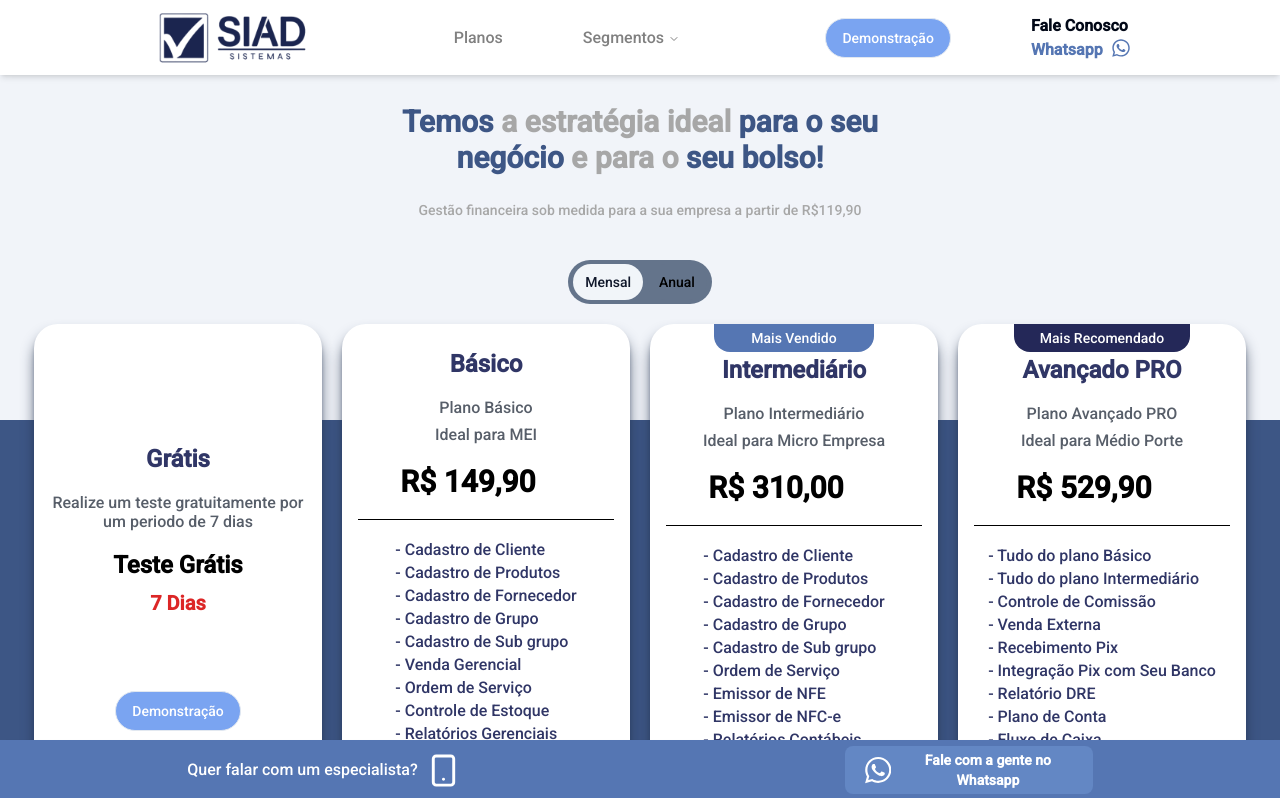
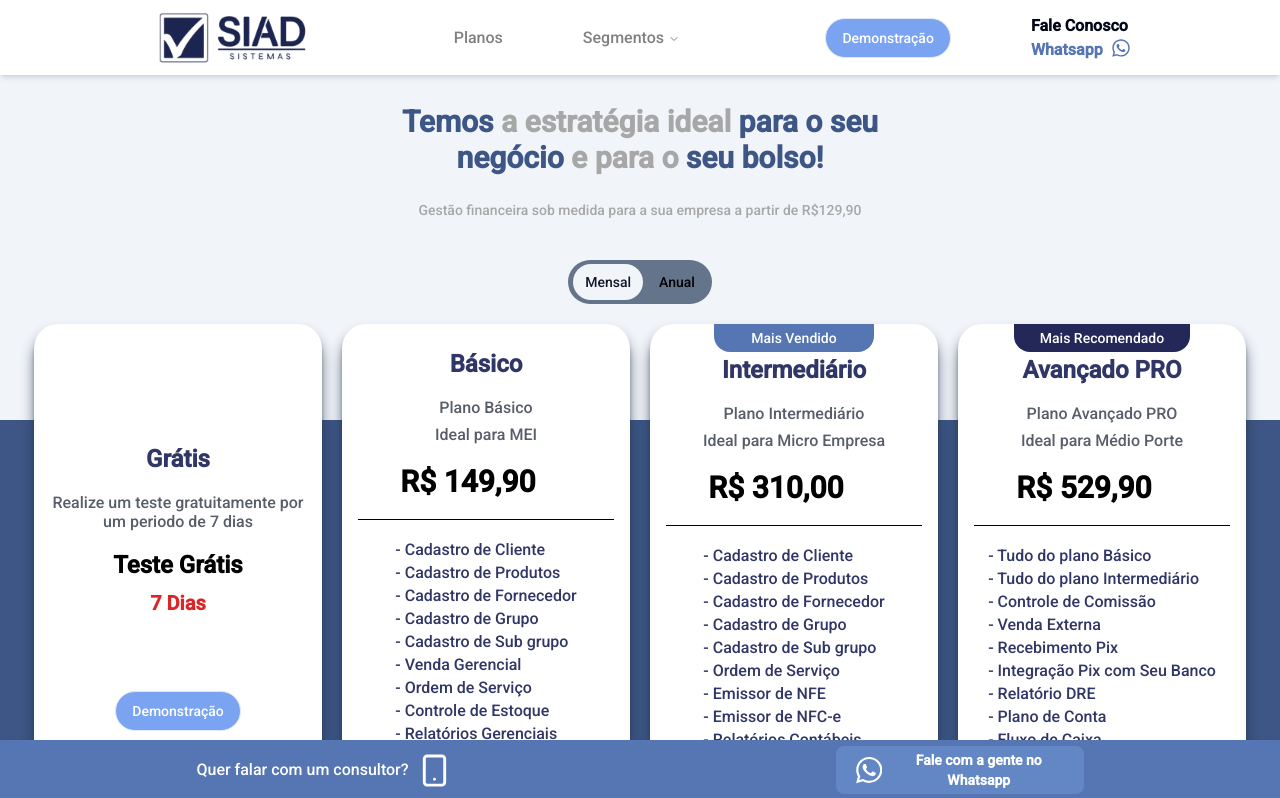
Before and after one commit to EvaldoFerreiraMoreira/site-siad, a Next.js app: page /planos in a window 1280 px wide. Shown: the top 798 px of the page. Built offline with nearby package versions, Linux system fonts and the light colour scheme.

Commit message:
Changes Today

```diff
--- a/src/app/(Home)/components/componentsMobile/CarrosselInfoMonbile.tsx
+++ b/src/app/(Home)/components/componentsMobile/CarrosselInfoMonbile.tsx
@@ -77,7 +77,7 @@ const CarrosselInfoMobile = () => {
         <div className='flex flex-col h-auto'>
             <div className='flex flex-col text-xl items-center text-center my-6 font-bold text-white'>
                 <h1>Temos a estratégia ideal para o seu negócio e para o seu bolso!</h1>
-                <p className='text-sm mt-2'>Gestão financeira sob medida para a sua empresa a partir de R$119,90</p>
+                <p className='text-sm mt-2'>Gestão financeira sob medida para a sua empresa a partir de R$129,90</p>
             </div>
             <div className="z-0">
                 <AliceCarousel
--- a/src/app/(Home)/components/componentsMobile/MobilePresentationMobile.tsx
+++ b/src/app/(Home)/components/componentsMobile/MobilePresentationMobile.tsx
@@ -18,19 +18,19 @@ const MobilePresentationMobile = () => {
                     <ul className="w-full justify-start gap-2" >
                         <li className="flex gap-1 ">
                             <Smartphone size={25} />
-                            <p> Melhor horário das vendas</p>
+                            <p>Melhor horário das vendas</p>
                         </li>
                         <li className="flex gap-1 mt-2">
                             <Smartphone size={25} />
-                            <p>mês a mês</p>
+                            <p>Mês a mês</p>
                         </li>
                         <li className="flex gap-1 mt-2">
                             <Smartphone size={25} />
-                            <p>pranking de vendas</p>
+                            <p>Ranking de vendas</p>
                         </li>
                         <li className="flex gap-1 mt-2" >
                             <Smartphone size={30} />
-                            <p>formas de pagamentos e vendedores</p>
+                            <p>Formas de pagamentos e vendedores</p>
                         </li>
                     </ul>
                 </div>
--- a/src/app/(Home)/components/componentsWeb/CarrosselInfoWeb.tsx
+++ b/src/app/(Home)/components/componentsWeb/CarrosselInfoWeb.tsx
@@ -71,7 +71,7 @@ const CarrosselInfoWeb = () => {
         <div className='flex flex-col h-auto items-center'>
             <div className='flex flex-col text-4xl text-center gap-3 w-1/2 my-8 font-bold text-white'>
                 <h1>Temos a estratégia ideal para o seu negócio e para o seu bolso!</h1>
-                <p className='text-base mt-2'>Gestão financeira sob medida para a sua empresa a partir de R$119,90</p>
+                <p className='text-base mt-2'>Gestão financeira sob medida para a sua empresa a partir de R$129,90</p>
             </div>
 
             <AliceCarousel
--- a/src/app/(Home)/components/componentsWeb/MobilePresentationWeb.tsx
+++ b/src/app/(Home)/components/componentsWeb/MobilePresentationWeb.tsx
@@ -22,15 +22,15 @@ const MobilePresentationWeb = () => {
                         </li>
                         <li className="flex gap-1 mt-2">
                             <Smartphone size={25} />
-                            <p>mês a mês</p>
+                            <p>Mês a mês</p>
                         </li>
                         <li className="flex gap-1 mt-2">
                             <Smartphone size={25} />
-                            <p>pranking de vendas</p>
+                            <p>Ranking de vendas</p>
                         </li>
                         <li className="flex gap-1 mt-2" >
                             <Smartphone size={25} />
-                            <p>formas de pagamentos e vendedores</p>
+                            <p>Formas de pagamentos e vendedores</p>
                         </li>
                     </ul>
                 </div>
--- a/src/app/(Home)/page.tsx
+++ b/src/app/(Home)/page.tsx
@@ -27,7 +27,7 @@ export default function Home() {
         <BannerRight button={"Experimente"} img={"IMG-03.png"} description={"O certificado digital e-CNPJ A1 permite emissão de Nota Fiscal Eletrônica, Nota Fiscal de Serviços Eletrônica e Nota Fiscal de Consumidor. Emitimos e instalamos em sua máquina , entre em contato conosco e saiba mais !"} title={"Certificado Digital"} colortitle={"FFFFFF"} colordescription={"FFFFFF"} />
       </div>
       <div className="flex w-full p-10 bg-[#3D5685] ">
-        <BannerLeft title={"Gráfico Comparativo de Vendas"} description={"O Gráfico de vendas mês a mês te permite fazer um comparativo de faturamento mensal e compara-lo com o mesmo período em outro ano. A representação por cores individuais de cada ano torna a leitura e comparação dos gráficos mais intuitiva"} img={"IMG-04.png"} colorTitle={"FFFF"} colorDescription={"FFFF"} />
+        <BannerLeft title={"Gráfico Comparativo de Vendas"} description={"O Gráfico de vendas mês a mês te permite fazer um comparativo de faturamento mensal e compara-lo com o mesmo período em outro ano. A representação por cores individuais de cada ano torna a leitura e comparação dos gráficos mais intuitiva."} img={"IMG-04.png"} colorTitle={"FFFF"} colorDescription={"FFFF"} />
       </div>
       <div className=" flex w-full p-10  bg-[#F1F4F9]">
         <MobilePresentation />
--- a/src/app/planos/components/componentsMobile/BannerPlanosMobile.tsx
+++ b/src/app/planos/components/componentsMobile/BannerPlanosMobile.tsx
@@ -6,7 +6,7 @@ const BannerPlanosMobile = () => {
                     <h1>Temos a <span className="text-[#3D5685]"> estratégia ideal </span>para o seu  <span className="text-[#3D5685]">negócio </span>e para o seu <span className="text-[#3D5685]">bolso </span> ! </h1>
                 </div>
                 <div className="mt-6 text-sm">
-                    <p> Gestão financeira sob medida para a sua empresa a partir de R$119,90</p>
+                    <p> Gestão financeira sob medida para a sua empresa a partir de R$129,90</p>
                 </div>
             </div>
         </div>
--- a/src/app/planos/components/componentsWeb/BannerPlanosWeb.tsx
+++ b/src/app/planos/components/componentsWeb/BannerPlanosWeb.tsx
@@ -6,7 +6,7 @@ const BannerPlanosWeb = () => {
                 <h1><span className="text-[#3D5685]">Temos </span>a estratégia ideal <span className="text-[#3D5685]">para o seu negócio</span> e para o <span className="text-[#3D5685]">seu bolso! </span></h1>
                 </div>
                 <div className="mt-6 text-sm">
-                    <p> Gestão financeira sob medida para a sua empresa a partir de R$119,90</p>
+                    <p> Gestão financeira sob medida para a sua empresa a partir de R$129,90</p>
                 </div>
             </div>
         </div>
--- a/src/components/ui/componentsMobile/FooterMobile.tsx
+++ b/src/components/ui/componentsMobile/FooterMobile.tsx
@@ -58,7 +58,7 @@ const FooterMobile = () => {
             </p>
             <p className="flex gap-1">
               <Phone size={15} />
-              (33) 99805-6488
+              (33) 9 9805-6488
             </p>
             <p className="flex gap-1">
               <Mail size={15} />
--- a/src/components/ui/componentsWeb/FixedBarWeb.tsx
+++ b/src/components/ui/componentsWeb/FixedBarWeb.tsx
@@ -8,7 +8,7 @@ const FixedBarWeb = () => {
   return (
     <div className="fixed bg-[#5576B3] shadow-md mx-auto w-full p-5 bottom-0 h-[60px] z-10 flex items-center gap-96 justify-center text-white">
       <div className="flex items-center gap-2">
-        <p>Quer falar com um especialista?</p>
+        <p>Quer falar com um consultor?</p>
         <div className="flex items-center ">
           <Smartphone size={35} />
           <p></p>
--- a/src/components/ui/componentsWeb/FooterWeb.tsx
+++ b/src/components/ui/componentsWeb/FooterWeb.tsx
@@ -35,7 +35,7 @@ const FooterWeb = () => {
               de desenvolvimento de software. Presente desde 1999 no ramo, SIAD
               Sistemas vem se dedicando à melhoria dos processos organizacionais
               de empresas, com softwares que auxiliam na gestão e domínio do
-              seus negócios.NOSSA MISSÃO é fornecer automatização dos processos{" "}
+              seus negócios.{" "}
             </p>
           </div>
           <div className="flex justify-between">
```
